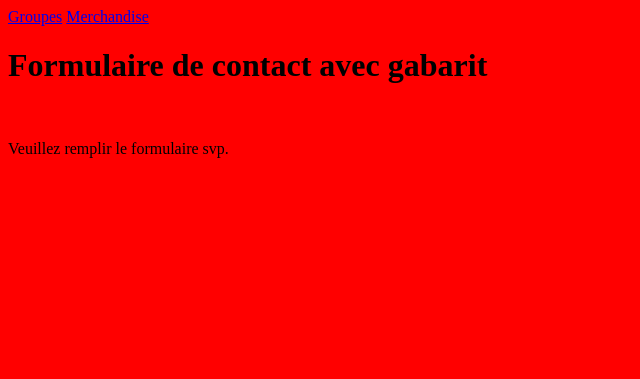
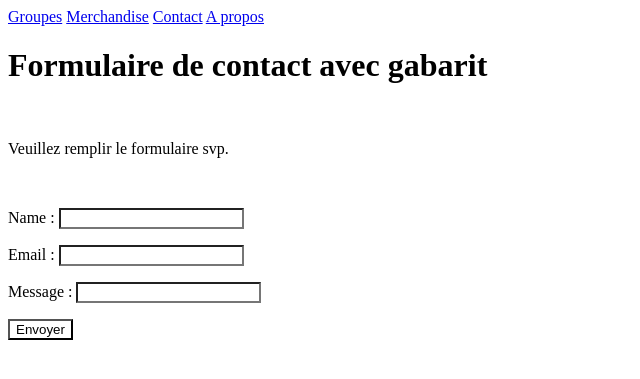
Before and after one commit to fbastier/Django_OpenClassRooms, a Django app: page /contact-us in a window 1280 px wide. Shown: the top 379 px of the page, without its empty margins (0-640 px from the left). Run offline with Django 4.2, Linux system fonts and the light colour scheme.

Commit message:
Partie 4 - 2

```diff
--- /dev/null
+++ b/merchex/listings/forms.py
@@ -0,0 +1,7 @@
+from django import forms
+
+
+class ContactUsForm(forms.Form):
+    name = forms.CharField(required=False)
+    email = forms.EmailField()
+    message = forms.CharField(max_length=1000)
--- a/merchex/listings/static/listings/styles.css
+++ b/merchex/listings/static/listings/styles.css
@@ -1 +1,2 @@
-* { background: red }
+* { background: white }
+.errorlist {margin-bottom: -10px }
--- a/merchex/listings/templates/listings/contact.html
+++ b/merchex/listings/templates/listings/contact.html
@@ -8,4 +8,10 @@
         <h1>Formulaire de contact avec gabarit</h1>
         <br>
         <p>Veuillez remplir le formulaire svp.</p>
+        <br>
+        <form action="" method="post" novalidate>
+            {% csrf_token %}
+            {{ form.as_p }}
+            <input type="submit" value="Envoyer">
+        </form>
     {% endblock %}
--- a/merchex/listings/templates/listings/gabarit.html
+++ b/merchex/listings/templates/listings/gabarit.html
@@ -10,6 +10,8 @@
     <nav>
         <a href="{% url 'band_list' %}">Groupes</a>
         <a href="{% url 'merchandise_list' %}">Merchandise</a>
+        <a href="{% url 'contact' %}">Contact</a>
+        <a href="{% url 'about' %}">A propos</a>
     </nav>
   {% block content %}{% endblock %}
 </body>
--- a/merchex/listings/views.py
+++ b/merchex/listings/views.py
@@ -1,16 +1,20 @@
 from django.http import HttpResponse
 from django.shortcuts import render
 from listings.models import Title, Band
+from listings.forms import ContactUsForm
+from django.core.mail import send_mail
+from django.shortcuts import redirect
 
 
 def band_list(request):
     bands = Band.objects.all()
     titles = Title.objects.all()
-    return render(request, 'listings/band_list.html', context={'bands':bands})
+    return render(request, 'listings/band_list.html', context={'bands': bands})
+
 
 def band_detail(request, id):
     band = Band.objects.get(id=id)
-    return render(request, 'listings/band_detail.html', context={'band':band})
+    return render(request, 'listings/band_detail.html', context={'band': band})
 
 
 def about(request):
@@ -19,19 +23,39 @@ def about(request):
 
 def listings(request):
     titles = Title.objects.all()
-    return render(request, 'listings/listings.html', context={'titles':titles})
+    return render(request, 'listings/listings.html', context={'titles': titles})
 
 
 def listings_detail(request, id):
     title = Title.objects.get(id=id)
-    return render(request, 'listings/listings_detail.html', context={'title':title})
+    return render(request, 'listings/listings_detail.html', context={'title': title})
 
 
 def listings_groupe(request, band):
     bands = Band.objects.get(id=band)
     titles = Title.objects.filter(band=band).values()
-    return render(request, 'listings/listings_groupe.html', context={'titles':titles, 'band':bands})
+    return render(request, 'listings/listings_groupe.html', context={'titles': titles, 'band': bands})
 
 
 def contact(request):
-    return render(request, 'listings/contact.html')
+    print('la méthode de requête est : ', request.method) # instructions impression dans terminal
+    print('Les données POST sont : ', request.POST)
+    if request.method == 'POST':
+        form = ContactUsForm(request.POST) # Créer instance formulaire remplie avec données POST
+        if form.is_valid():
+            send_mail(
+                subject=f'Message from {form.cleaned_data["name"] or "anonyme"} via Merchex Contact Us',
+                message=form.cleaned_data['message'],
+                from_email=form.cleaned_data['email'],
+                recipient_list=['admin@merchex.xyz']
+            )
+            return redirect('email-sent')
+    else:
+        form = ContactUsForm()   # ajout d'un nouveau formulaire requête GET
+    return render(request,
+                  'listings/contact.html',
+                  {'form':form}) # passe ce formulaire au gabarit
+
+
+def mailSent(request):
+    return render(request, 'listings/email-sent.html')
--- a/merchex/merchex/settings.py
+++ b/merchex/merchex/settings.py
@@ -104,7 +104,7 @@ AUTH_PASSWORD_VALIDATORS = [
 # Internationalization
 # https://docs.djangoproject.com/en/4.0/topics/i18n/
 
-LANGUAGE_CODE = 'en-us'
+LANGUAGE_CODE = 'fr'
 
 TIME_ZONE = 'UTC'
 
@@ -122,3 +122,6 @@ STATIC_URL = 'static/'
 # https://docs.djangoproject.com/en/4.0/ref/settings/#default-auto-field
 
 DEFAULT_AUTO_FIELD = 'django.db.models.BigAutoField'
+
+# Simule un destinataire sendmail() dans le terminal
+EMAIL_BACKEND = 'django.core.mail.backends.console.EmailBackend'
--- a/merchex/merchex/urls.py
+++ b/merchex/merchex/urls.py
@@ -21,9 +21,10 @@ urlpatterns = [
     path('admin/', admin.site.urls),
     path('bands/', views.band_list, name='band_list'),
     path('bands/<int:id>/', views.band_detail, name='band-detail'),
-    path('about-us/', views.about),
+    path('about-us/', views.about, name='about'),
     path('listings/', views.listings, name='merchandise_list'),
     path('listings/<int:id>/', views.listings_detail, name='merchandise_detail'),
     path('listings/<int:band>/merchandise/', views.listings_groupe, name='merchandise_groupe'),
-    path('contact-us', views.contact),
+    path('contact-us', views.contact, name="contact"),
+    path('email_sent', views.mailSent, name="email-sent" )
 ]
```
Also changed, not shown: merchex/listings/templates/listings/email-sent.html (added, +9 -0 lines).
